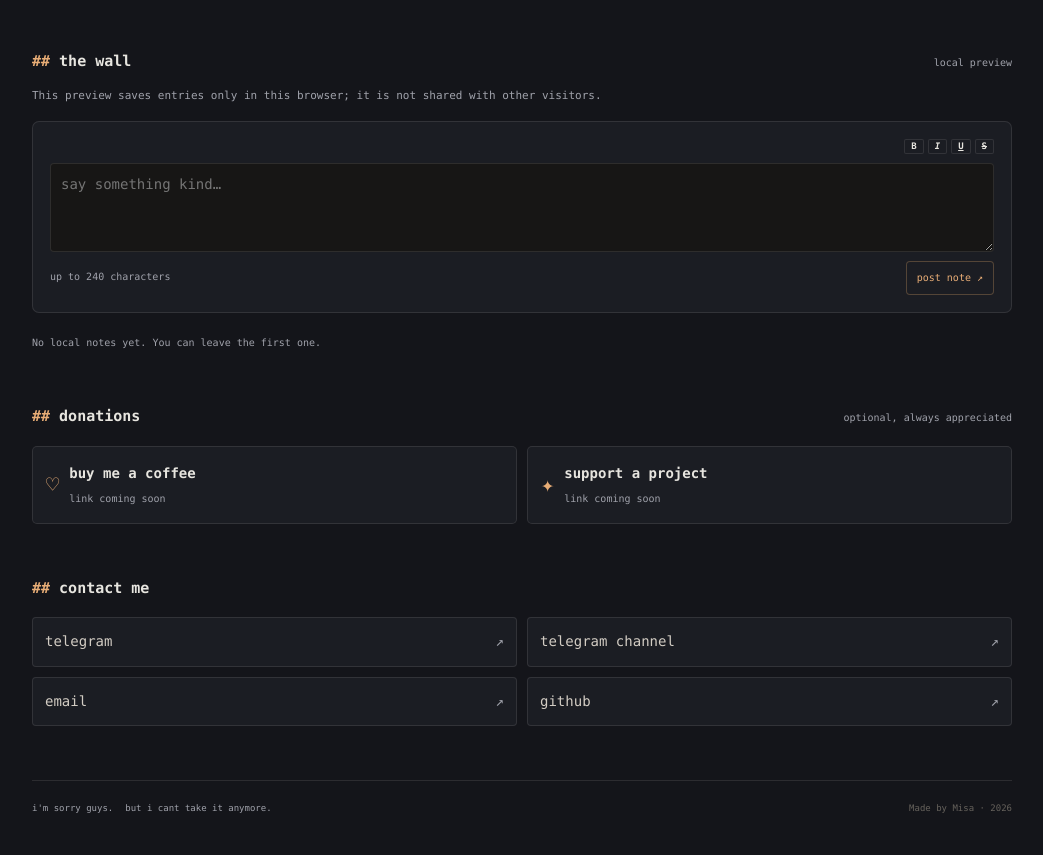
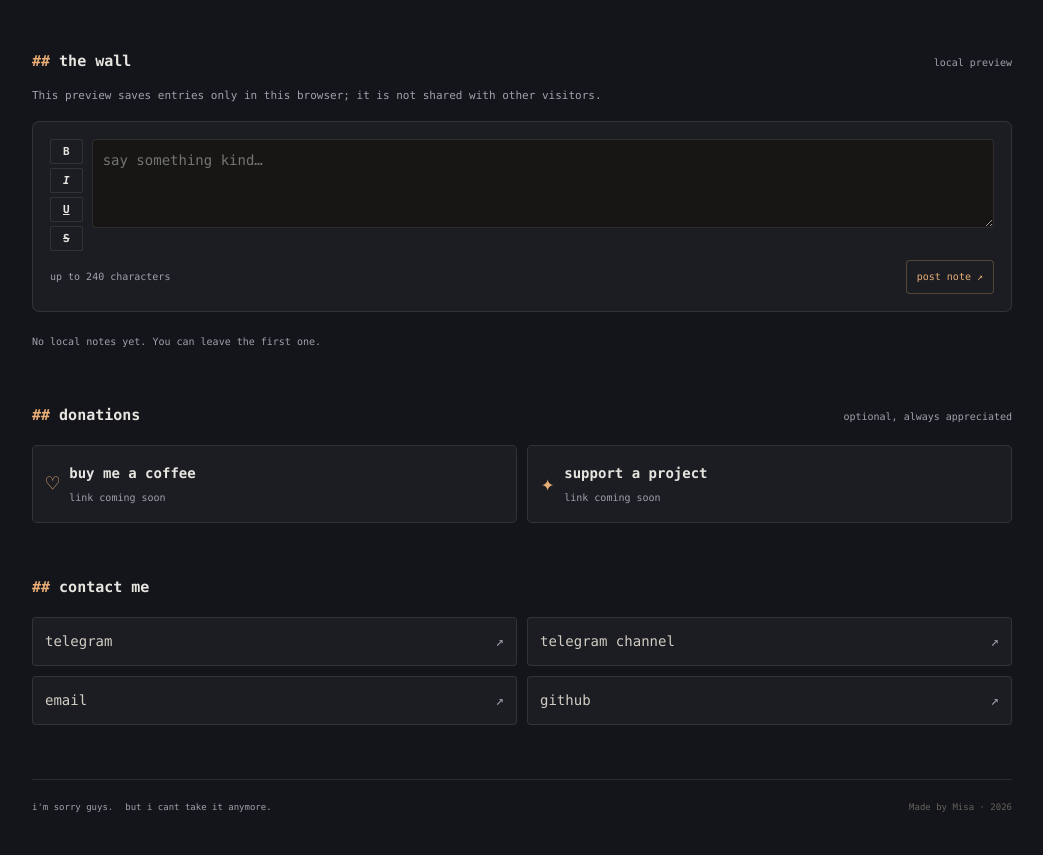
Before and after one commit to d6s8/alone, a plain HTML site: page index.html in a window 1280 px wide. Shown: the part 1345-2200 px from the top of the page, without its empty margins (118-1161 px from the left). Drawn offline with Linux system fonts and the light colour scheme; no server answers.

Commit message:
Guestbook: toolbar on the left, slightly larger buttons

```diff
--- a/index.html
+++ b/index.html
@@ -5,7 +5,7 @@
     <meta name="viewport" content="width=device-width, initial-scale=1" />
     <meta name="theme-color" content="#151515" />
     <title>30.11.26</title>
-    <link rel="stylesheet" href="style.css?v=10" />
+    <link rel="stylesheet" href="style.css?v=11" />
     <link rel="stylesheet" href="tools/blockblast/styles.css?v=2" />
     <link rel="stylesheet" href="tools/wordle/styles.css?v=2" />
     <link rel="stylesheet" href="tools/game2048/styles.css?v=2" />
--- a/style.css
+++ b/style.css
@@ -566,7 +566,9 @@ button {
 
 .guestbook-form {
   display: grid;
+  grid-template-columns: auto minmax(0, 1fr);
   gap: 9px;
+  align-items: start;
 }
 
 .guestbook-form textarea {
@@ -576,15 +578,16 @@ button {
 
 .guestbook-toolbar {
   display: flex;
+  flex-direction: column;
   gap: 4px;
   align-items: center;
-  justify-content: flex-end;
+  justify-content: flex-start;
 }
 
 .toolbar-button {
-  padding: 2px 6px;
-  font-size: 9px;
-  line-height: 1;
+  padding: 5px 12px;
+  font-size: 11px;
+  line-height: 1.2;
   font-family: var(--mono);
   font-weight: 700;
   border: 1px solid var(--line);
@@ -604,6 +607,7 @@ button {
 }
 
 .form-footer {
+  grid-column: 1 / -1;
   display: flex;
   align-items: center;
   justify-content: space-between;
```
